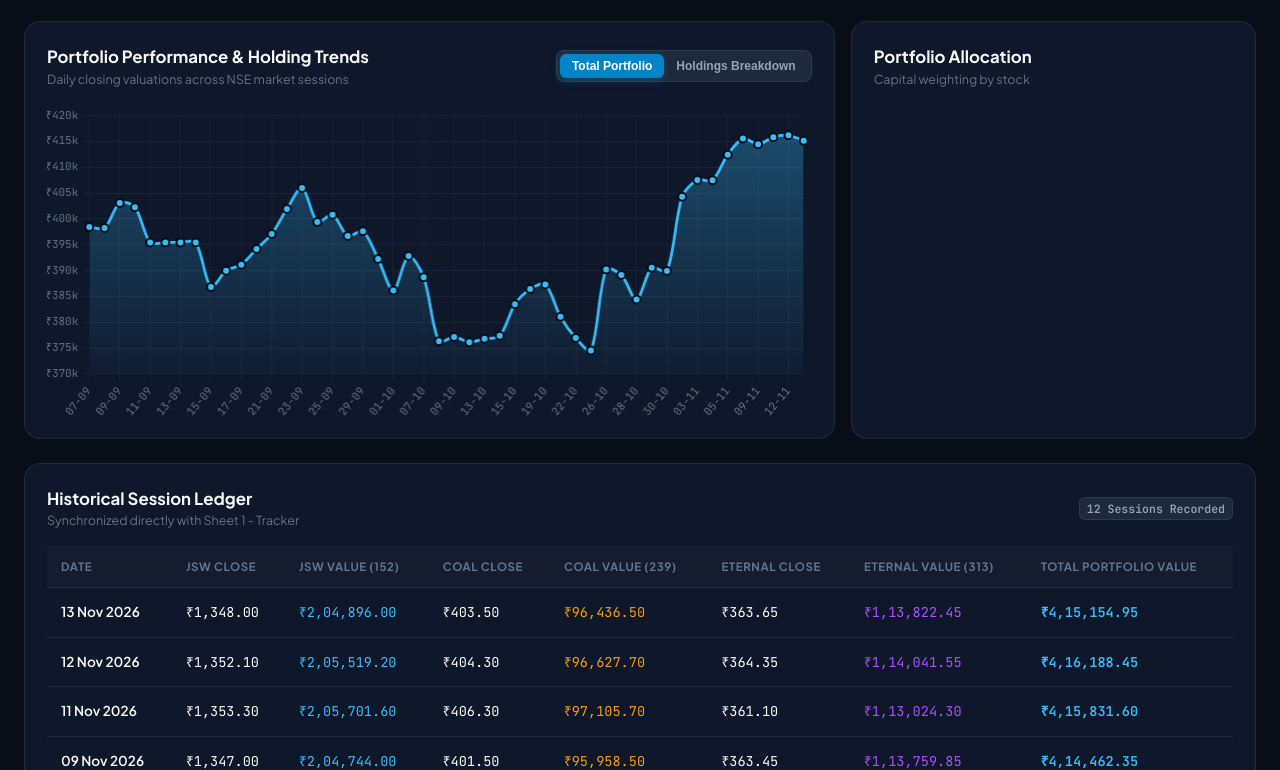
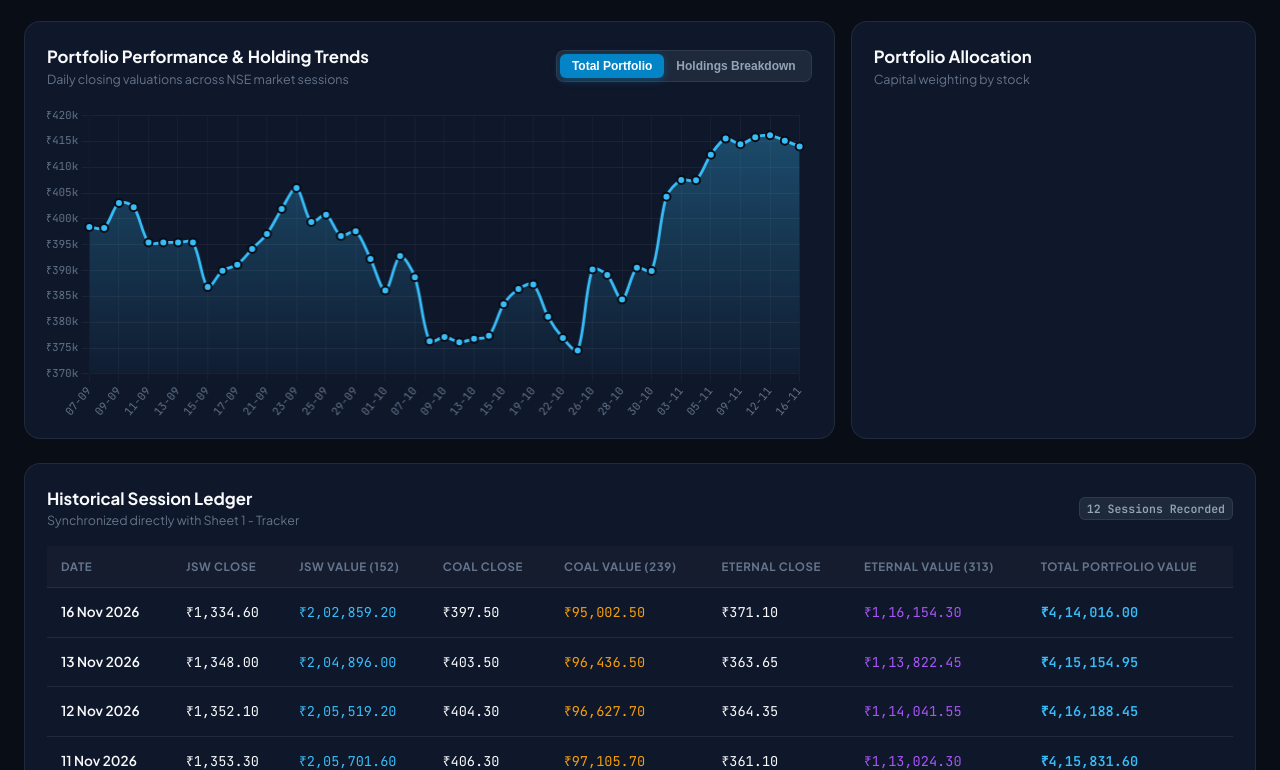
Before and after one commit to 25021141139Preetam/Stock-Tracker, a plain HTML site: page portfolio_dashboard.html in a window 1280 px wide. Shown: the part 570-1340 px from the top of the page. Drawn offline with nearby package versions, Linux system fonts and the light colour scheme.

Commit message:
Automated update: NSE closing prices [2026-11-16]

```diff
--- a/portfolio_dashboard.html
+++ b/portfolio_dashboard.html
@@ -1255,6 +1255,16 @@
             "eternal_close": 363.65,
             "eternal_val": 113822.45,
             "total_val": 415154.95
+      },
+      {
+            "date": "2026-11-16",
+            "jsw_close": 1334.6,
+            "jsw_val": 202859.2,
+            "coal_close": 397.5,
+            "coal_val": 95002.5,
+            "eternal_close": 371.1,
+            "eternal_val": 116154.3,
+            "total_val": 414016.0
       }
 ];
 
```
Also changed, not shown: 2 other files.
